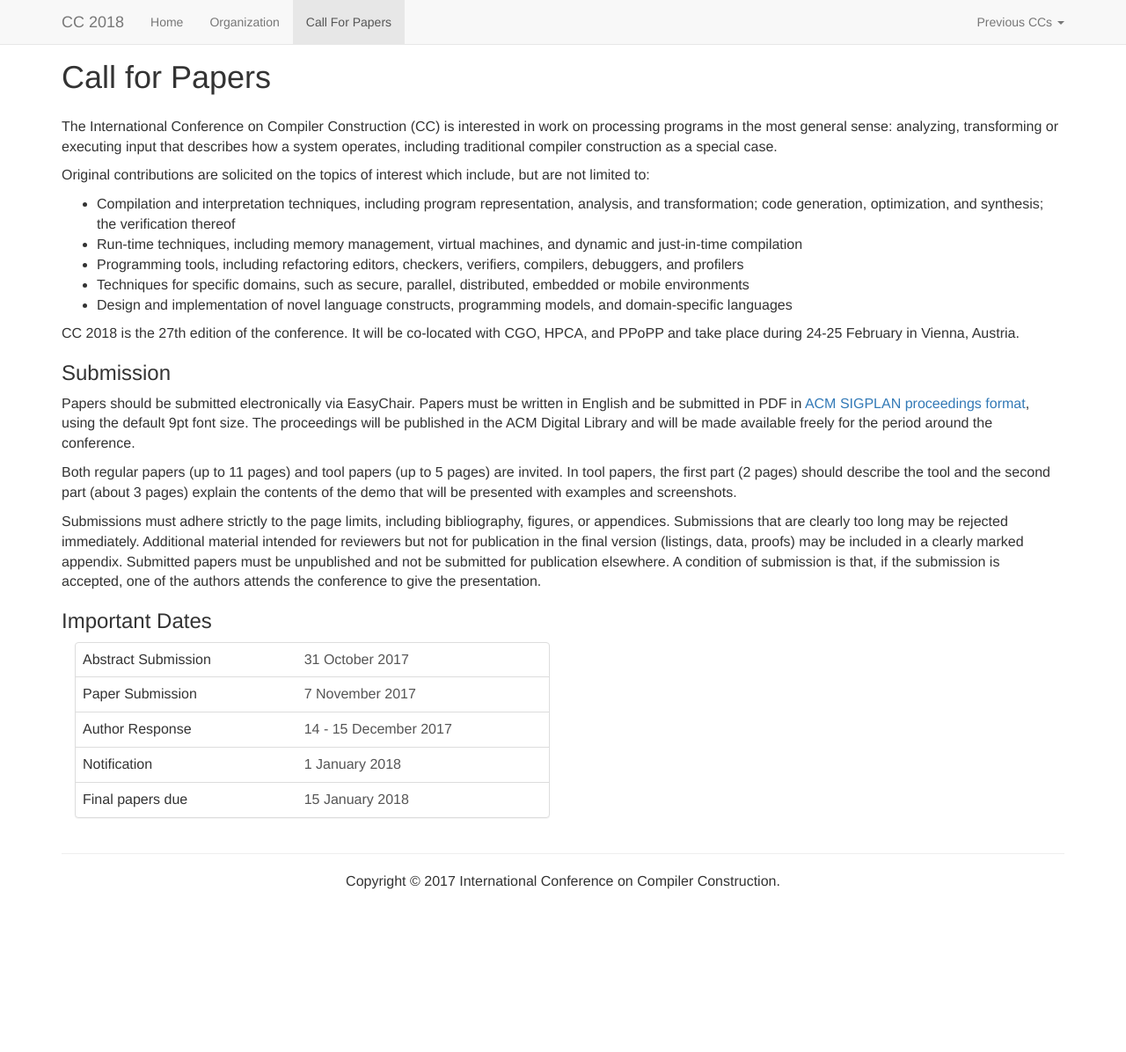
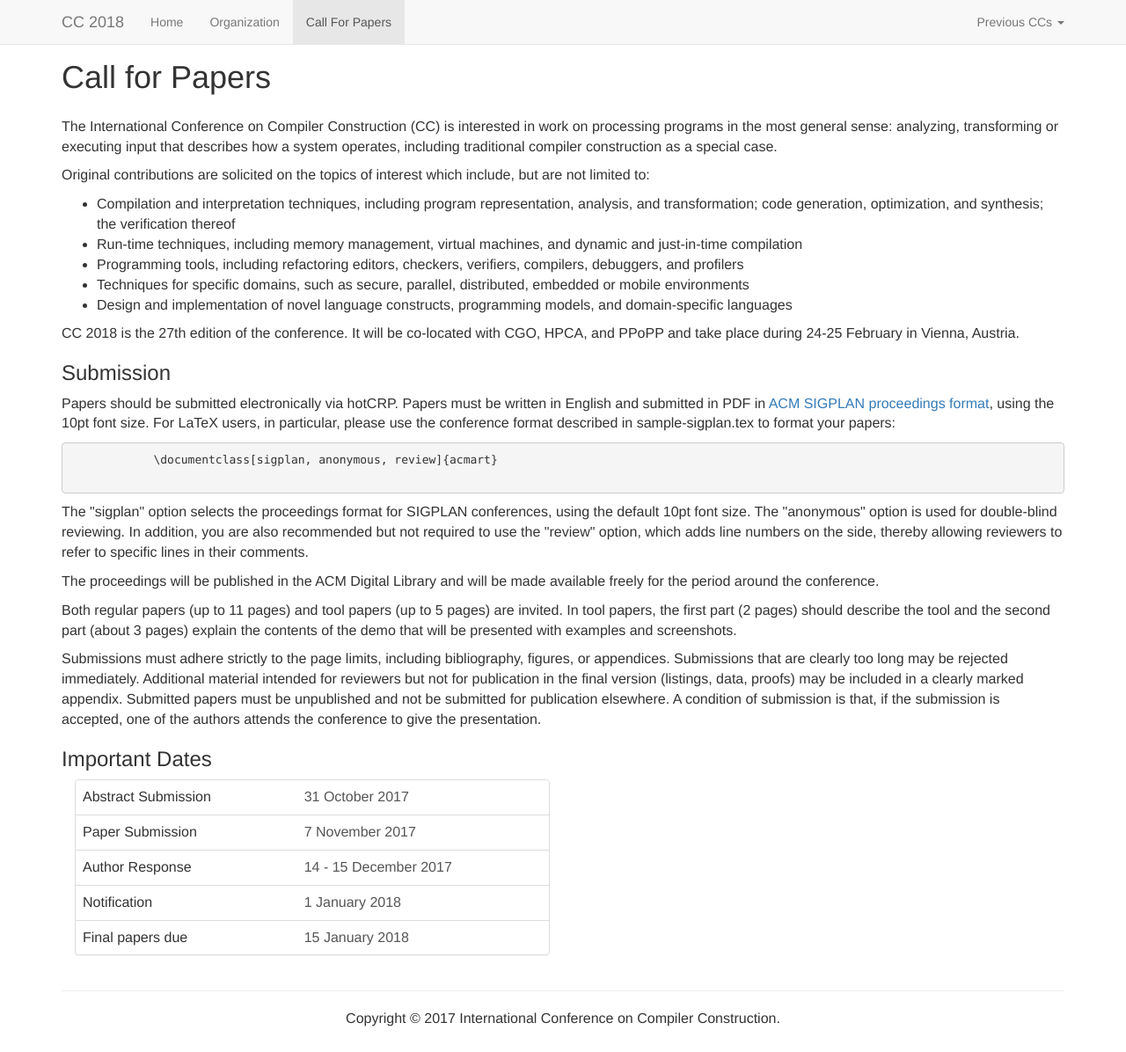
Before and after one commit to cc-conference/18, a Jekyll site: the page built from call.html, in a window 1280 px wide and 1196 px high. Shown: the whole window at 88% size. Built offline with Jekyll 4.4.1, drawn with Linux system fonts in a browser that asks for light colours; nearby versions of some CDN libraries.

Commit message:
replace CFP instruction for preparing papers

```diff
--- a/call.html
+++ b/call.html
@@ -40,7 +40,18 @@ title: Organization
         <h3>Submission</h3>
 
 	<p>
-	  Papers should be submitted electronically via EasyChair. Papers must be written in English and be submitted in PDF in <a href="http://www.sigplan.org/Resources/Author/">ACM SIGPLAN proceedings format</a>, using the default 9pt font size. The proceedings will be published in the ACM Digital Library and will be made available freely for the period around the conference.
+	  Papers should be submitted electronically via hotCRP.
+	  Papers must be written in English and submitted in PDF in <a href="http://www.acm.org/publications/proceedings-template">ACM SIGPLAN proceedings format</a>, using the 10pt font size.
+	  For LaTeX users, in particular, please use the conference format described in sample-sigplan.tex to format your papers:
+	  <pre>
+	    \documentclass[sigplan, anonymous, review]{acmart}
+	  </pre>
+	  The "sigplan" option selects the proceedings format for SIGPLAN conferences, using the default 10pt font size.
+	  The "anonymous" option is used for double-blind reviewing.
+	  In addition, you are also recommended but not required to use the "review" option, which adds line numbers on the side, thereby allowing reviewers to refer to specific lines in their comments.
+	</p>
+	<p>
+	  The proceedings will be published in the ACM Digital Library and will be made available freely for the period around the conference.
 	</p>
 
 	<p>
```
